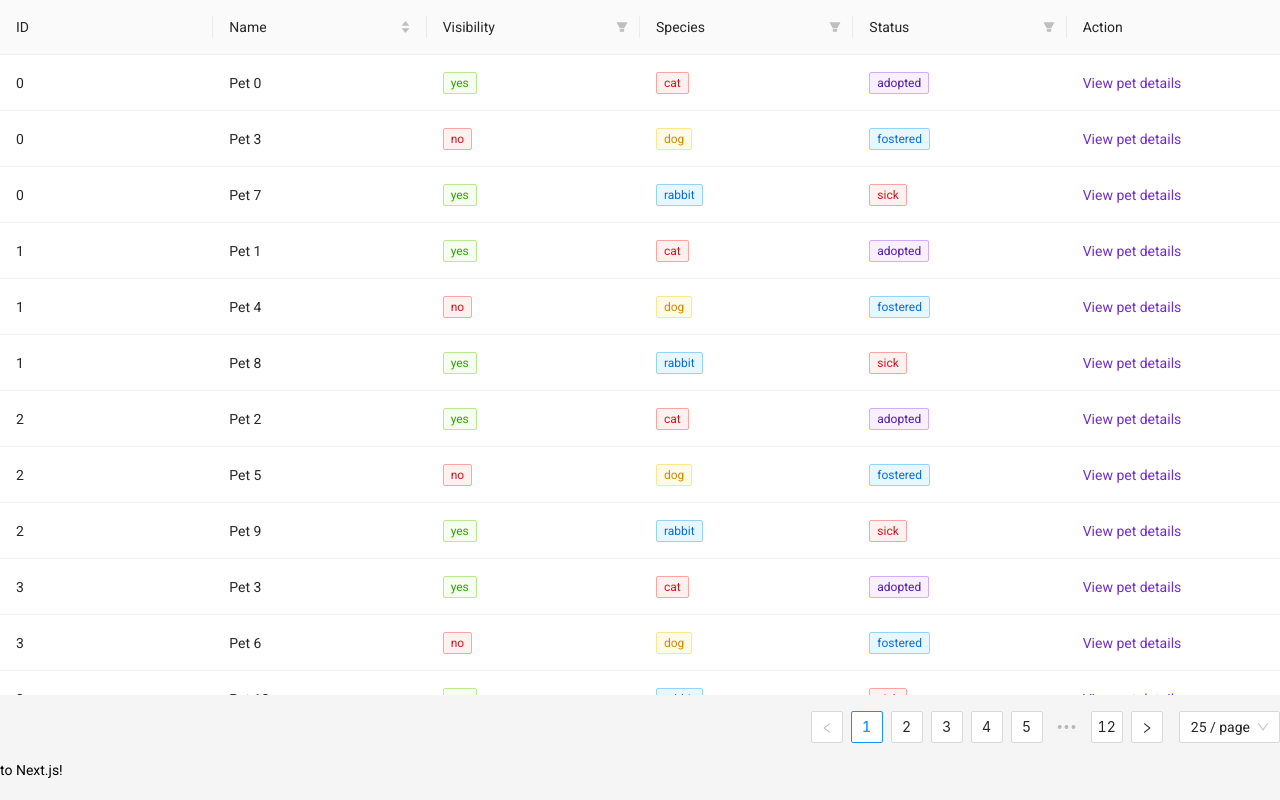
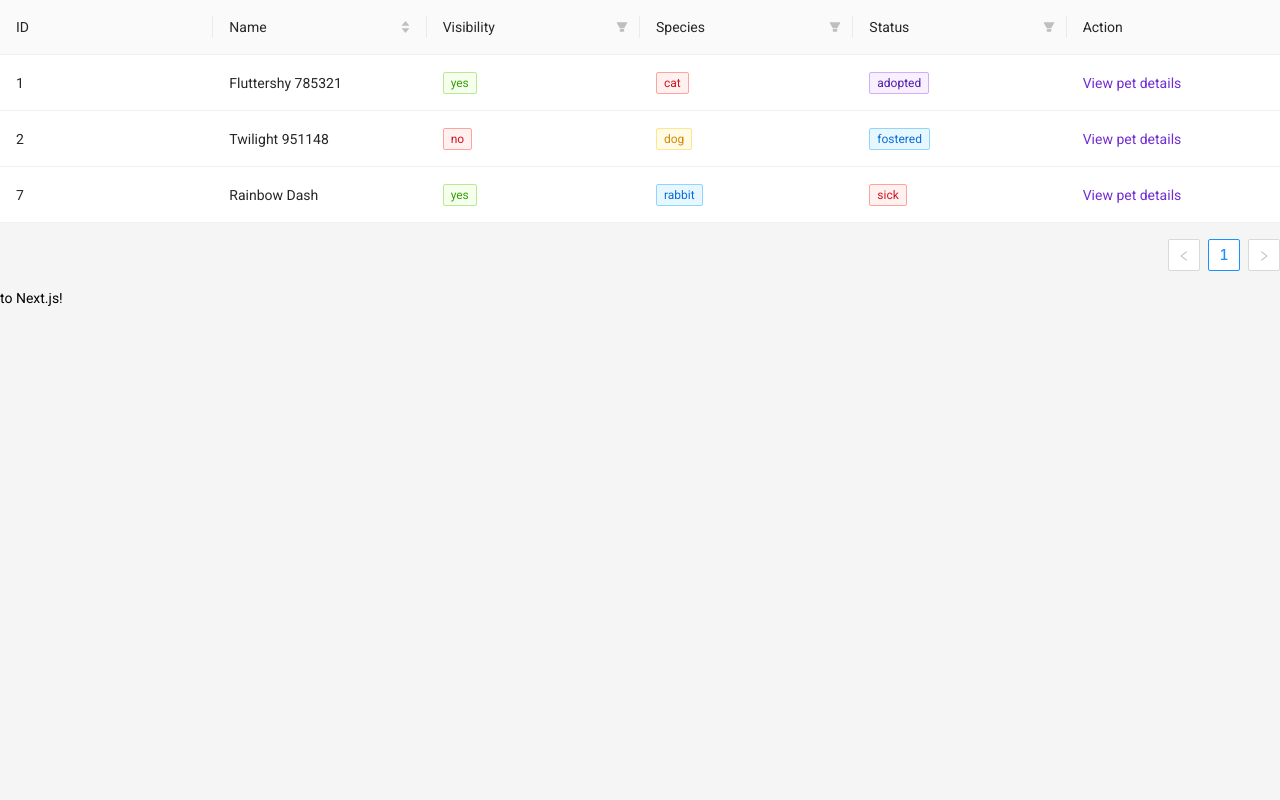
Before and after one commit to bettersg/PawScore, a Next.js app in the folder frontend/: page / in a window 1280 px wide. Built offline with nearby package versions, Linux system fonts and the light colour scheme.

Commit message:
Updating sorting by pet name

```diff
--- a/frontend/components/petTableDisplay.tsx
+++ b/frontend/components/petTableDisplay.tsx
@@ -11,7 +11,7 @@ const PetTableDisplay = () => {
     {
       title: 'Name',
       dataIndex: 'name',
-      sorter: true
+      sorter: (a, b) => a.name.length - b.name.length
     },
     {
       title: 'Visibility',
@@ -71,35 +71,30 @@ const PetTableDisplay = () => {
     }
   ];
 
-  const data = [];
-
-  for (let i = 0; i < 100; i++) {
-    data.push({
-      key: i,
-      name: `Pet ${i}`,
+  const data = [{
+    key: 1,
+    name: `Fluttershy 785321`,
     visibility: "yes",
     species: "cat",
     status: "ADOPTED",
     action: ""
   },
   {
-      key: i,
-      name: `Pet ${i+3}`,
+    key: 2,
+    name: `Twilight 951148`,
     visibility: "no",
     species: "dog",
     status: "fostered",
     action: ""
   },
   {
-      key: i,
-      name: `Pet ${i+7}`,
+    key: 7,
+    name: `Rainbow Dash`,
     visibility: "yes",
     species: "rabbit",
     status: "SICK",
     action: ""
-    }
-    );
-  }
+  }];
 
 	return (
 		<div>
```
Lines whose indentation alone changed are shown as unchanged.
